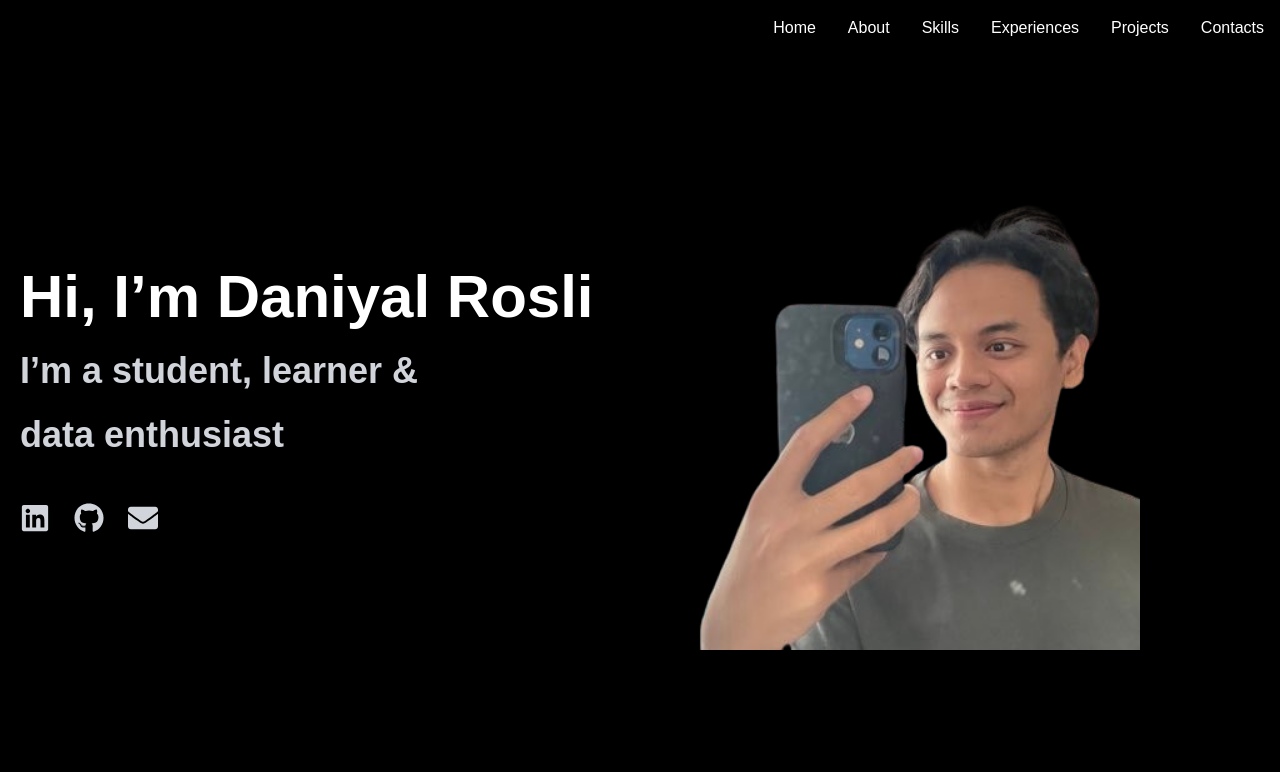
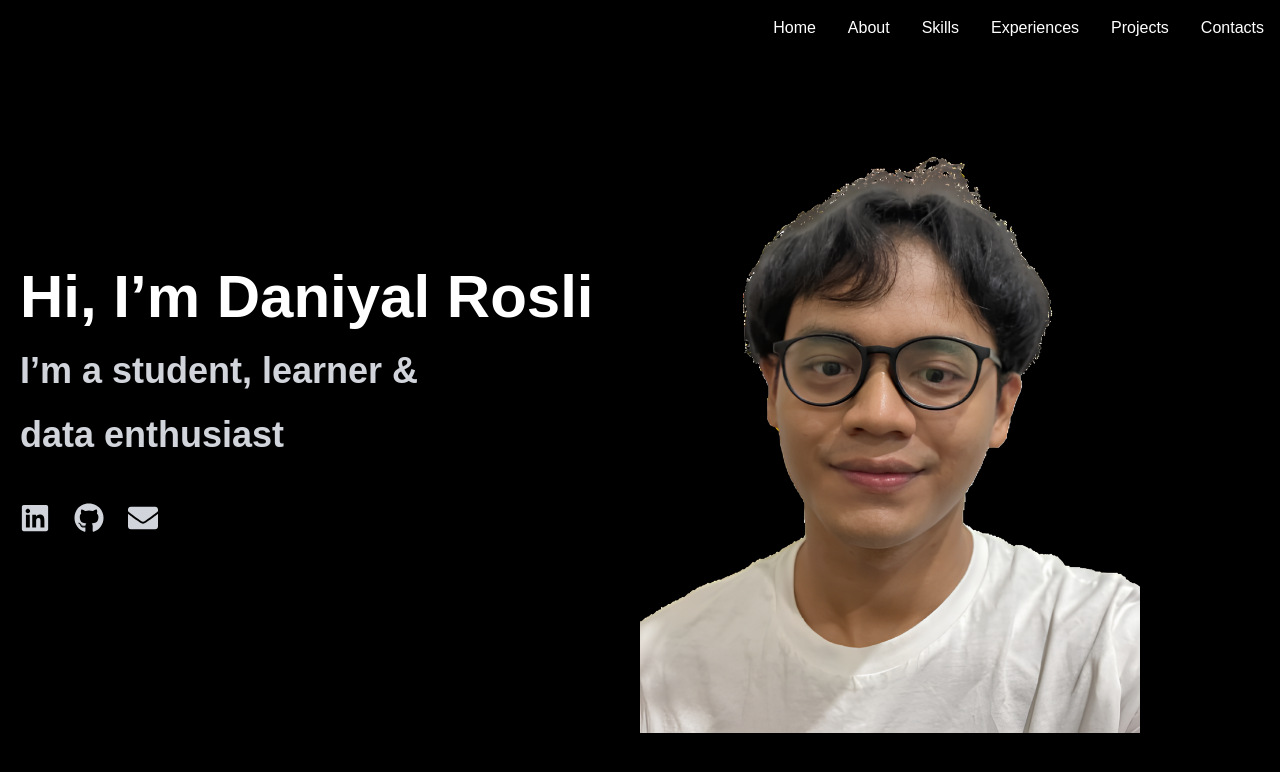
Before and after one commit to daniyalrosli/my-portfolio, a Next.js app: page / in a window 1280 px wide. Shown: the top 772 px of the page. Built offline with nearby package versions, Linux system fonts and the light colour scheme.

Commit message:
update img and resume link

```diff
--- a/src/app/about/page.tsx
+++ b/src/app/about/page.tsx
@@ -50,7 +50,7 @@
             >
 
               <a
-              href="public/daniyal_resume (updated) (1).pdf"
+              href="https://drive.google.com/file/d/1PovNhTzgKBe51tuA2ozDn6b8lha_OLBA/view?usp=sharing"
 
                 className="inline-block mt-2 px-4 py-2 bg-blue-600 text-white font-semibold rounded-lg shadow-md hover:bg-blue-700 transition duration-300"
               >
--- a/src/app/page.tsx
+++ b/src/app/page.tsx
@@ -87,7 +87,8 @@
           variants={fadeInRight}
         >
           <Image
-            src="/img/gambar.png" // Correct path to the image in the public folder
+            src="/img/gambar baru (1).png"
+            // Correct path to the image in the public folder
             alt="Daniyal Rosli"
             width={500}
             height={500}
```
Also changed, not shown: public/img/gambar baru (1).png (added), public/img/gambar baru.png (added).
